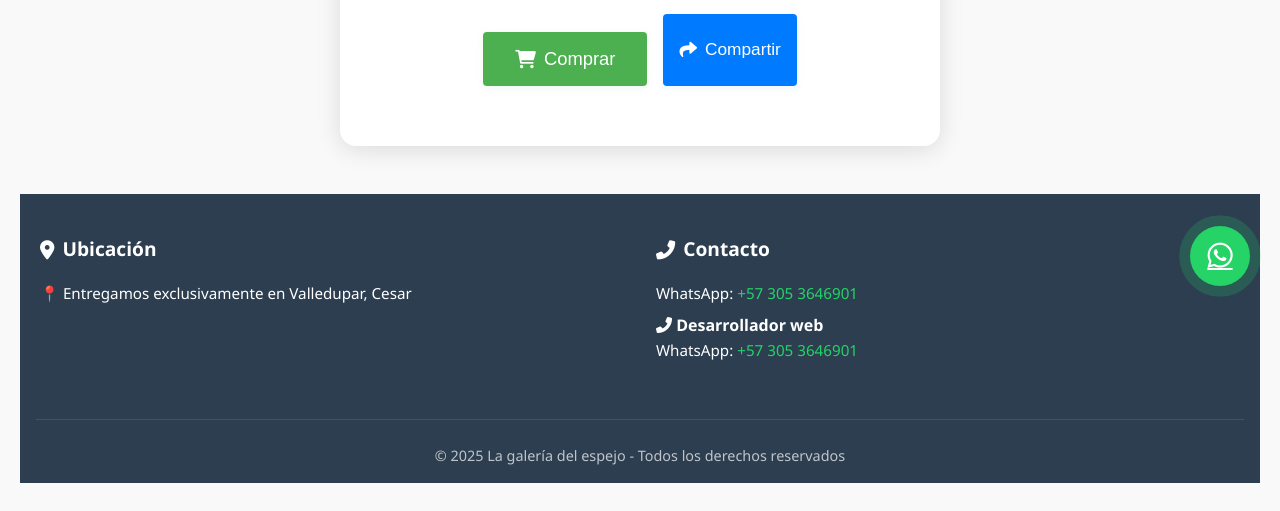
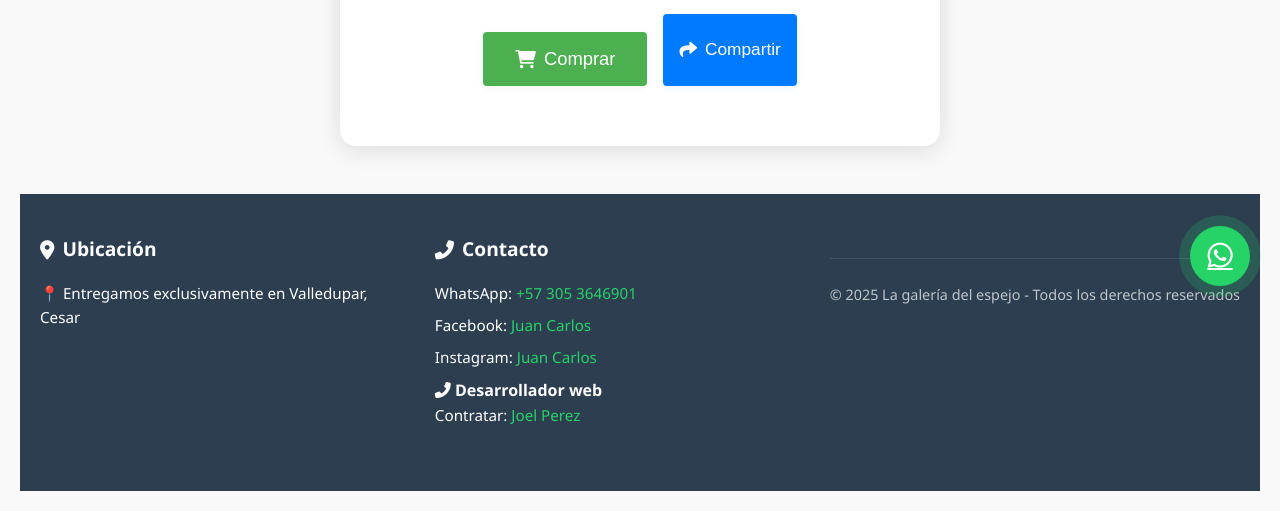
Before and after one commit to isra-redondo07/espejos, a Python web app: template frontend/templates/detalle.html in a window 1280 px wide. Shown: the part 484-995 px from the top of the page. Before the commit the page ends 967 px from the top, so only its background shows below. Run offline with Jinja, Linux system fonts and the light colour scheme; the template is opened without the code that fills it, so the values that code supplies are empty.

Commit message:
Update detalle.html
correccion de los contactos

```diff
--- a/frontend/templates/detalle.html
+++ b/frontend/templates/detalle.html
@@ -131,10 +131,13 @@
         <p>📍 Entregamos exclusivamente en Valledupar, Cesar</p>
       </div>
       <div class="footer-section">
+      <div class="footer-section">
         <h3><i class="fas fa-phone-alt"></i> Contacto</h3>
         <p>WhatsApp: <a href="https://wa.me/573053646901" target="_blank">+57 305 3646901</a></p>
+        <p>Facebook: <a href="https://www.facebook.com/juan.carlos.martinez.manjarrez.2025/?locale=es_LA" target="_blank">Juan Carlos</a></p>
+        <p>Instagram: <a href="https://www.instagram.com/juancarlosmartinezmanjarrez?utm_source=ig_web_button_share_sheet&igsh=ZDNlZDc0MzIxNw==" target="_blank">Juan Carlos</a></p>
         <h4><i class="fas fa-phone-alt"></i> Desarrollador web</h4>
-        <p>WhatsApp: <a href="https://wa.me/573053646901" target="_blank">+57 305 3646901</a></p>
+        <p>Contratar: <a href="https://www.linkedin.com/in/joel-p%C3%A9rez-23b179286/" target="_blank">Joel Perez</a></p>
       </div>
     </div>
     <div class="footer-bottom">
```
